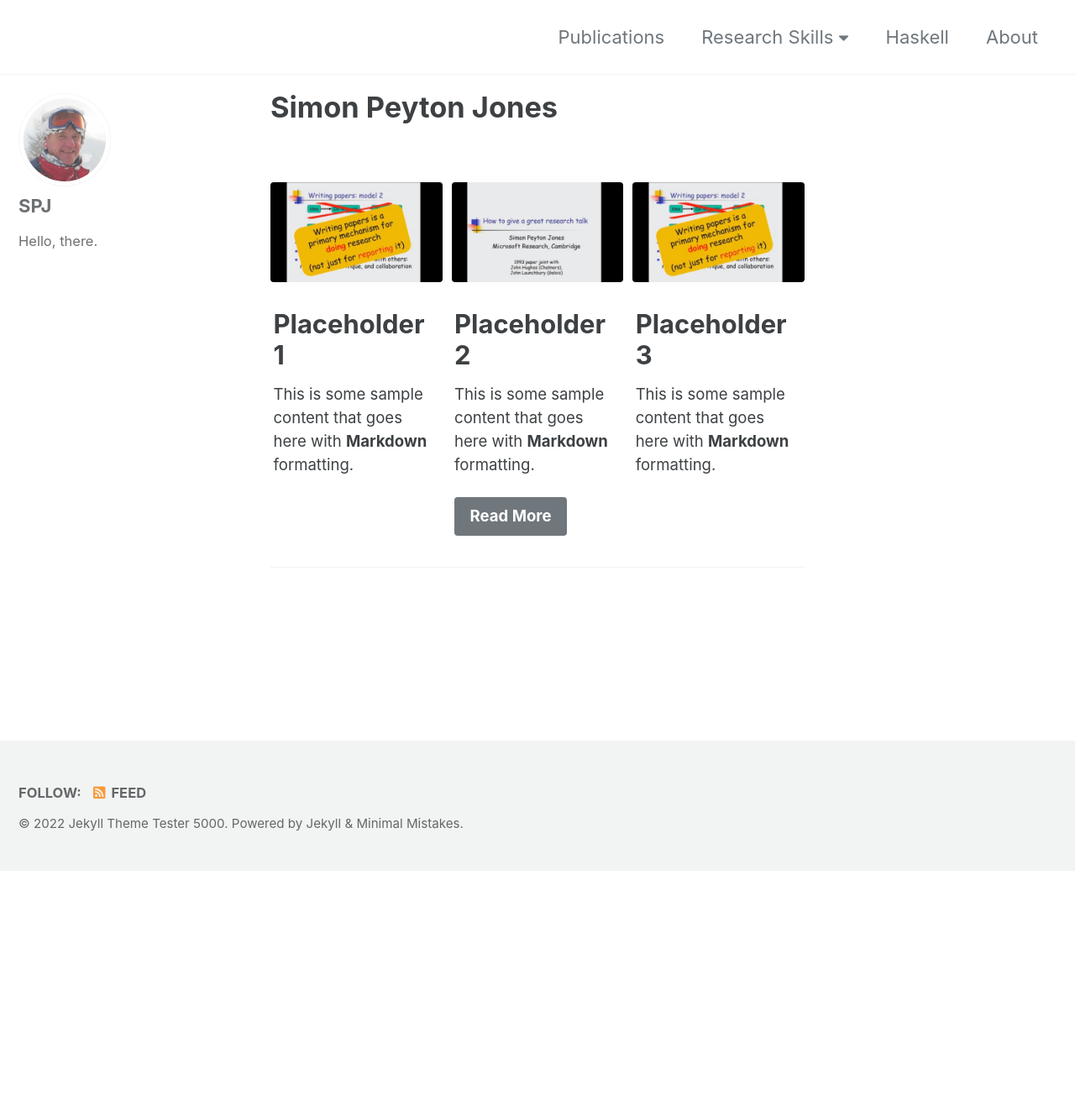
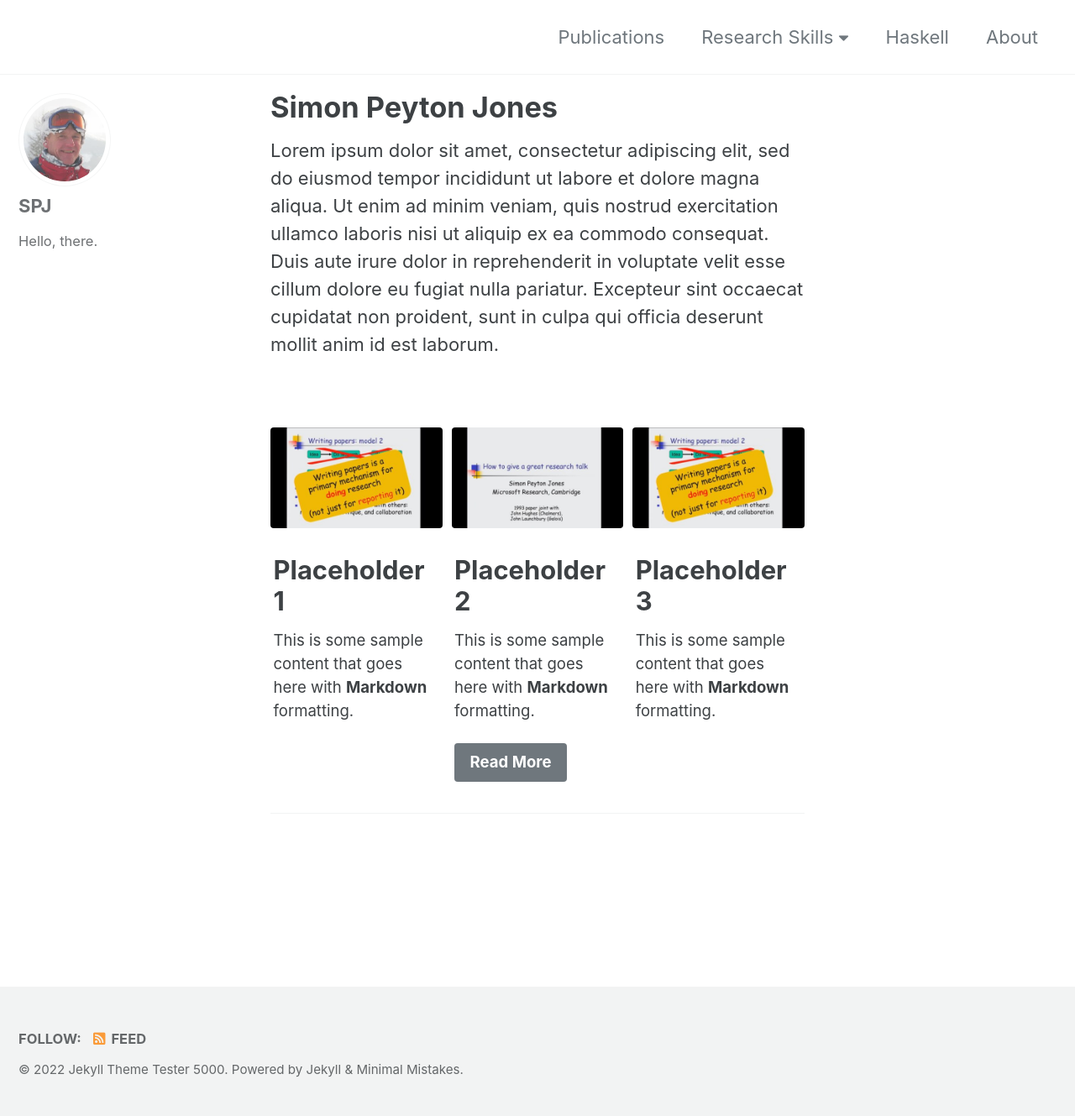
Before and after one commit to simonpj/www.peytonjones.org, a Jekyll site: the page built from index.md, in a window 1280 px wide. Shown: the whole page at 84% size. Built offline with Jekyll 4.4.1, drawn with Linux system fonts in a browser that asks for light colours; cached includes are drawn as plain includes; before the commit the page ends 1037 px from its top, so only the background shows below that.

Commit message:
Update index.md

```diff
--- a/index.md
+++ b/index.md
@@ -1,7 +1,8 @@
 ---
 layout: single
 author_profile: true
-title: Simon Peyton Jones
+title: "Simon Peyton Jones"
+excerpt: "Lorem ipsum"
 feature_row:
   - image_path: /assets/spj-paper.jpg
     alt: "placeholder image 1"
@@ -18,6 +19,7 @@ feature_row:
     title: "Placeholder 3"
     excerpt: "This is some sample content that goes here with **Markdown** formatting."
 ---
+Lorem ipsum dolor sit amet, consectetur adipiscing elit, sed do eiusmod tempor incididunt ut labore et dolore magna aliqua. Ut enim ad minim veniam, quis nostrud exercitation ullamco laboris nisi ut aliquip ex ea commodo consequat. Duis aute irure dolor in reprehenderit in voluptate velit esse cillum dolore eu fugiat nulla pariatur. Excepteur sint occaecat cupidatat non proident, sunt in culpa qui officia deserunt mollit anim id est laborum.
 
 {% for post in site.posts limit: 0 %}
   {% include archive-single.html %}
```
